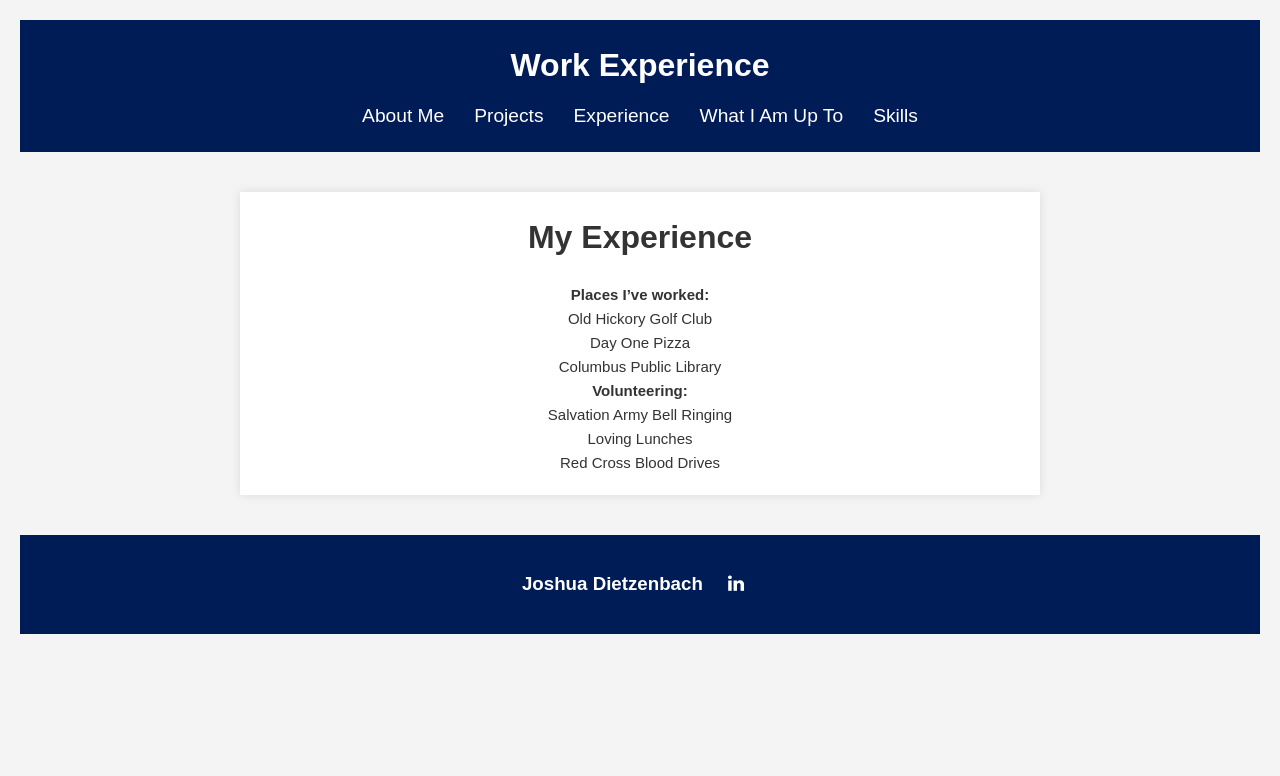
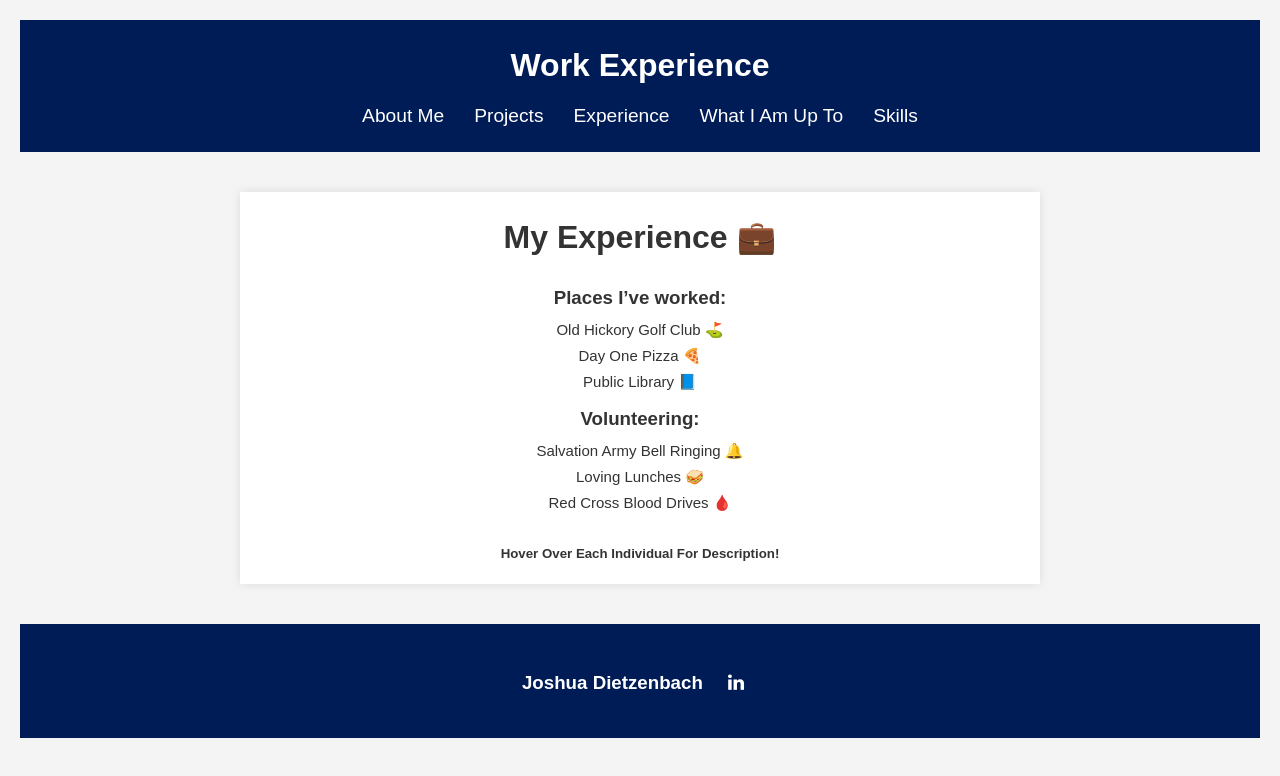
Before and after one commit to jmdietz12/personal-website, a plain HTML site: page experience.html in a window 1280 px wide. Drawn offline with Linux system fonts and the light colour scheme.

Commit message:
Add files via upload

```diff
--- a/experience.html
+++ b/experience.html
@@ -21,15 +21,26 @@
     </header>
 
     <section>
-        <h2>My Experience</h2>
-        <p><b>Places I’ve worked:</b></p>
-        <p>Old Hickory Golf Club<br>
-            Day One Pizza<br>
-            Columbus Public Library</p>
-        <p><b>Volunteering:</b></p>
-        <p>Salvation Army Bell Ringing<br>
-            Loving Lunches<br>
-            Red Cross Blood Drives</p>
+        <h2>My Experience &#128188;</h2>
+        <h3><b>Places I’ve worked:</b></h3>
+        <p  class="jobs" title=" Golf Shop Attendant, June-Aug. 2024
+•	Complete transactions for golf times and merchandise
+•	Answer phones to take tee-times and questions
+•	Cash-out register and close shop at the end of day">Old Hickory Golf Club &#9971;</p>
+        <p class="jobs" title="Customer Service June 2021 - Aug. 2023
+•	Answer phones in an efficient, respectful, and well-constructed manner
+•	Receive orders and transfer food to customers at front counter and in dining room
+•	Prepare ingredients for the making of pizza">Day One Pizza &#127829;</p>
+        <p class="jobs" title="Summer Library Assistant June-Aug. 2022
+•	Check in, check out, and transfer books for patron use
+•	Assist patrons with computers, finding books, and other technology
+•	Assist with preparation of summer programs">Public Library &#128216;</p>
+        <h3><b>Volunteering:</b></h3>
+        <p class="jobs" title="Ring bells at Christmas to help raise money for people in need">Salvation Army Bell Ringing &#128276;</p>
+        <p class="jobs" title="Prepare, bag, and serve food for area families in need">Loving Lunches &#129386;</p>
+        <p class="jobs" title="Check in and assist donors in giving blood">Red Cross Blood Drives &#129656;</p>
+        <br>
+        <h5>Hover Over Each Individual For Description!</h5>
     </section>
 
     <footer>
--- a/styles.css
+++ b/styles.css
@@ -5,7 +5,7 @@
 }
 
 body {
-    font-family: Arial, sans-serif;
+    font-family: sans-serif;
     line-height: 1.6;
     background-color: #f4f4f4;
     color: #333;
@@ -57,6 +57,16 @@ h2 {
     text-align: center;
 }
 
+h3 {
+    margin-top: 10px;
+    margin-bottom: 5px;
+    text-align: center;
+}
+
+h5 {
+    text-align: center;
+}
+
 footer {
     text-align: center;
     margin-top: 40px;
@@ -74,15 +84,12 @@ footer {
     height: auto;
     margin-top: 20px;
     margin-bottom: 20px;
+    border-radius: 5%;
 }
 
-#running {
-    display: block;
-    margin-left: auto;
-    margin-right: 10px;
-    width: 20%;
-    max-width: 75%;
-    height: auto;
+#description {
+    float: center;
+    font-size: 20px;
 }
 
 p {
@@ -131,3 +138,8 @@ p {
 .text-link:hover .hover-text {
     display: inline;
 }
+
+.jobs {
+    cursor: pointer;
+    margin-bottom: 2px;
+}
```
Also changed, not shown: index.html (+2 -2 lines), other.html (+22 -19 lines), projects.html (+2 -2 lines), what-i-am-up-to.html (+6 -4 lines), 1 other file.
